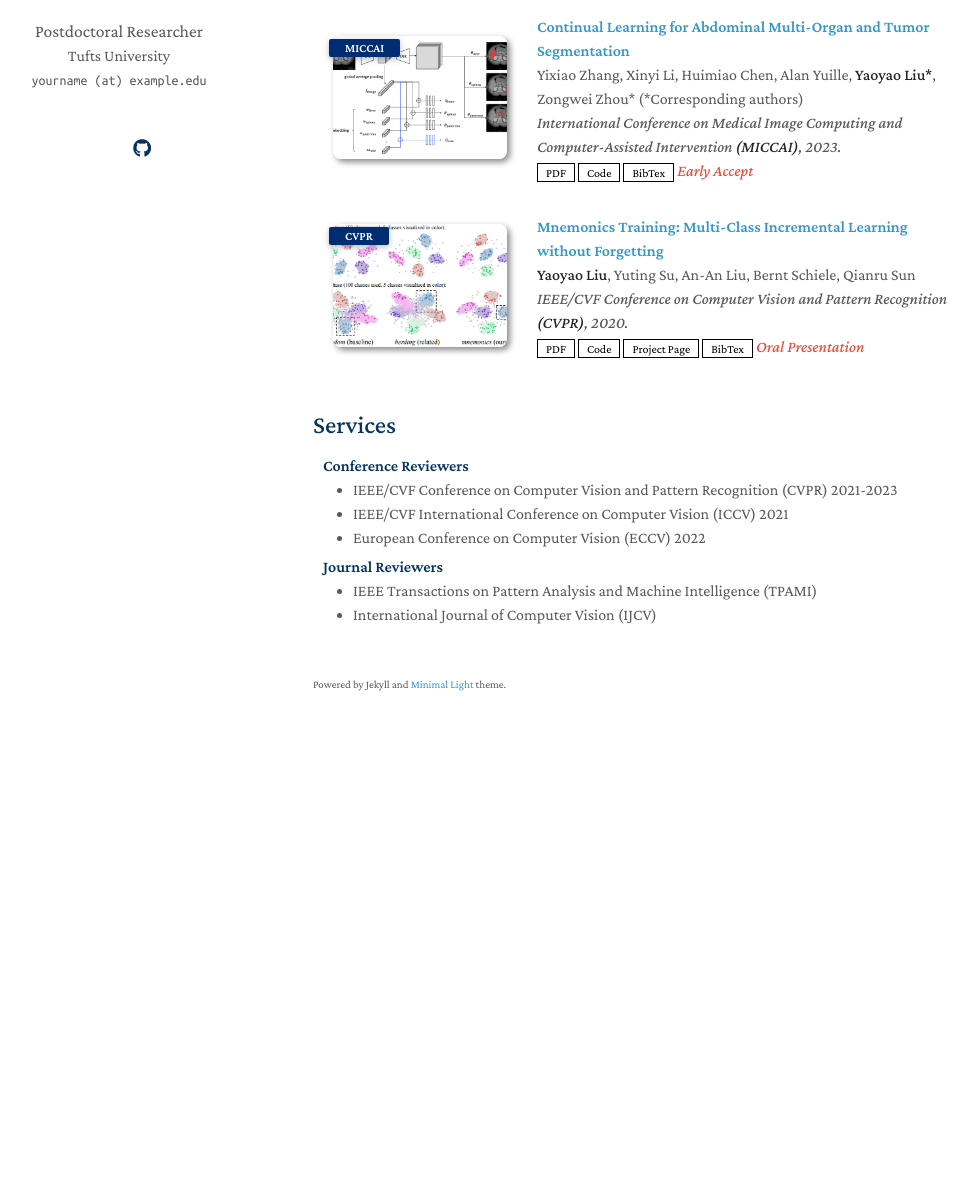
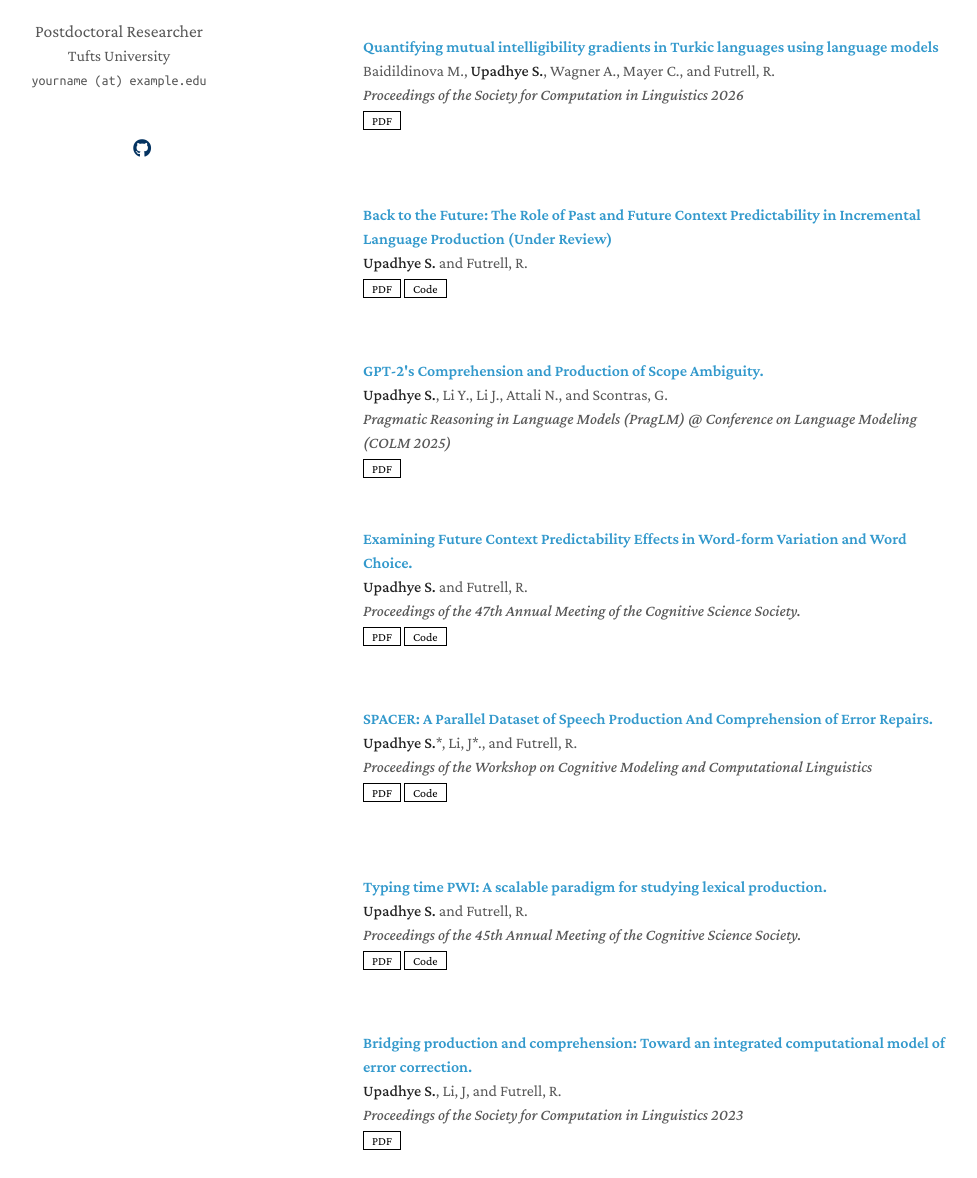
Before and after one commit to shiupadhye/shiupadhye.github.io, a Jekyll site: the page built from index.md, in a window 1280 px wide and 1400 px high, scrolled down 244 px. Shown: the part 222-1400 px from the top of the window, without its empty margins (157-1134 px from the left). Built offline with Jekyll 4.4.1, drawn with Linux system fonts in a browser that asks for light colours; a style sheet for code colours, icons or effects is not loaded; our own code applies the rules of GitHub Pages for plain Markdown files; before the commit the page ends 1231 px from its top, so only the background shows below that; some of the changed text lies outside the part shown.

Commit message:
Update publications.yml

```diff
--- a/_data/publications.yml
+++ b/_data/publications.yml
@@ -1,22 +1,68 @@
 main:
 
-  - title: Continual Learning for Abdominal Multi-Organ and Tumor Segmentation
-    authors: Yixiao Zhang, Xinyi Li, Huimiao Chen, Alan Yuille, <strong>Yaoyao Liu*</strong>, Zongwei Zhou* (*Corresponding authors)
-    conference_short: MICCAI
-    conference: International Conference on Medical Image Computing and Computer-Assisted Intervention <strong>(MICCAI)</strong>, 2023.
-    pdf: https://arxiv.org/pdf/2306.00988.pdf
-    code: https://github.com/MrGiovanni/ContinualLearning
-    bibtex: https://bib.yliu.me/MICCAI23.txt
-    image: ./assets/img/teaser_example_2.png
-    notes: Early Accept
+  - title: "Quantifying mutual intelligibility gradients in Turkic languages using language models"
+    authors: "Baidildinova M., <strong>Upadhye S.</strong>, Wagner A., Mayer C., and Futrell, R."
+    year: 2026
+    conference_short: "SCiL 2026"
+    conference: "Proceedings of the Society for Computation in Linguistics 2026"
+    pdf: "https://aclanthology.org/2026.scil-main.41/"
 
-  - title: "Mnemonics Training: Multi-Class Incremental Learning without Forgetting"
-    authors: <strong>Yaoyao Liu</strong>, Yuting Su, An-An Liu, Bernt Schiele, Qianru Sun
-    conference_short: CVPR
-    conference: IEEE/CVF Conference on Computer Vision and Pattern Recognition <strong>(CVPR)</strong>, 2020.
-    pdf: https://arxiv.org/pdf/2002.10211.pdf
-    code: https://github.com/yaoyao-liu/class-incremental-learning/tree/main/mnemonics-training
-    page: https://class-il.mpi-inf.mpg.de/mnemonics/
-    bibtex: https://class-il.mpi-inf.mpg.de/mnemonics/
-    notes: Oral Presentation
-    image: ./assets/img/teaser_example.png
+  - title: "Back to the Future: The Role of Past and Future Context Predictability in Incremental Language Production (Under Review)"
+    authors: "<strong>Upadhye S.</strong> and Futrell, R."
+    year: 2025
+    pdf: "https://arxiv.org/pdf/2511.07752"
+    code: "https://github.com/shiupadhye/past-future-predictability-production"
+
+  - title: "GPT-2's Comprehension and Production of Scope Ambiguity."
+    authors: "<strong>Upadhye S.</strong>, Li Y., Li J., Attali N., and Scontras, G."
+    year: 2025
+    conference_short: "PragLM @ COLM 2025"
+    conference: "Pragmatic Reasoning in Language Models (PragLM) @ Conference on Language Modeling (COLM 2025)"
+    pdf: "https://openreview.net/pdf?id=GtUWHED66F"
+
+  - title: "Examining Future Context Predictability Effects in Word-form Variation and Word Choice."
+    authors: "<strong>Upadhye S.</strong> and Futrell, R."
+    year: 2025
+    conference_short: "Cogsci"
+    conference: "Proceedings of the 47th Annual Meeting of the Cognitive Science Society."
+    pdf: "https://escholarship.org/uc/item/314194w1"
+    code: "https://github.com/shiupadhye/CogSci25-FutureContextPredictability/tree/main"
+
+  - title: "SPACER: A Parallel Dataset of Speech Production And Comprehension of Error Repairs."
+    authors: "<strong>Upadhye S.</strong>*, Li, J*., and Futrell, R."
+    year: 2025
+    conference_short: "CMCL"
+    conference: "Proceedings of the Workshop on Cognitive Modeling and Computational Linguistics"
+    pdf: "https://aclanthology.org/2025.cmcl-1.19.pdf"
+    code: "https://github.com/goldengua/SPACER-CMCL"
+
+  - title: "Typing time PWI: A scalable paradigm for studying lexical production."
+    authors: "<strong>Upadhye S.</strong> and Futrell, R."
+    year: 2023
+    conference_short: "Cogsci"
+    conference: "Proceedings of the 45th Annual Meeting of the Cognitive Science Society."
+    pdf: "https://escholarship.org/content/qt2t73w1fx/qt2t73w1fx.pdf"
+    code: "https://github.com/shiupadhye/typingTimePWI"
+
+  - title: "Bridging production and comprehension: Toward an integrated computational model of error correction."
+    authors: "<strong>Upadhye S.</strong>, Li, J, and Futrell, R."
+    year: 2023
+    conference_short: "SCiL"
+    conference: "Proceedings of the Society for Computation in Linguistics 2023"
+    pdf: "https://openpublishing.library.umass.edu/scil/article/id/954/"
+
+  - title: "Information-theoretic analysis of disfluencies in speech."
+    authors: "<strong>Upadhye S.</strong> and Futrell, R."
+    year: 2022
+    conference_short: "InfoCog@NeurIPS"
+    conference: "NeurIPS 2022 Workshop on Information Theoretic Principles in Cognitive Systems."
+    pdf: "https://openreview.net/pdf?id=mlUfYl4ss_R"
+    code: "https://github.com/shiupadhye/InfoTheoreticDisfModel"
+
+  - title: "Predicting Reference: What do Language Models learn about Discourse Models?"
+    authors: "<strong>Upadhye S.</strong>, Bergen L., and Kehler, A."
+    year: 2020
+    conference_short: "EMNLP"
+    conference: "Proceedings of the 2020 Conference on Empirical Methods in Natural Language Processing."
+    pdf: "https://aclanthology.org/2020.emnlp-main.70.pdf"
+    code: "https://github.com/shiupadhye/predicting-reference"
```
